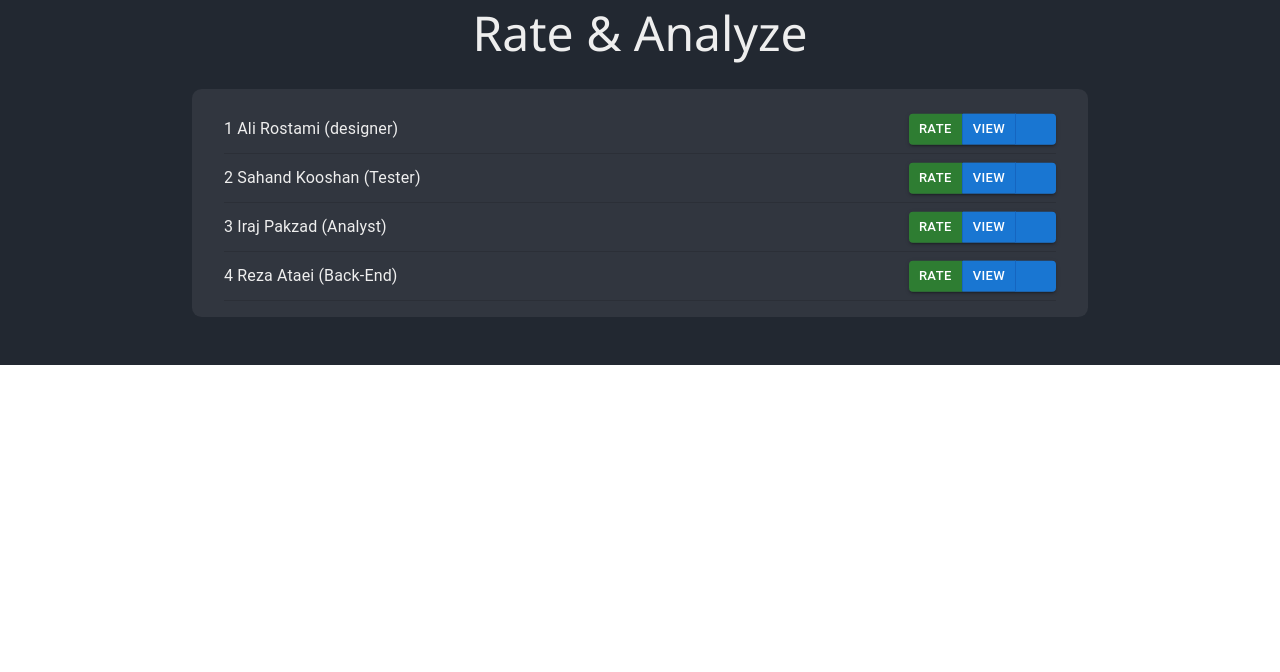
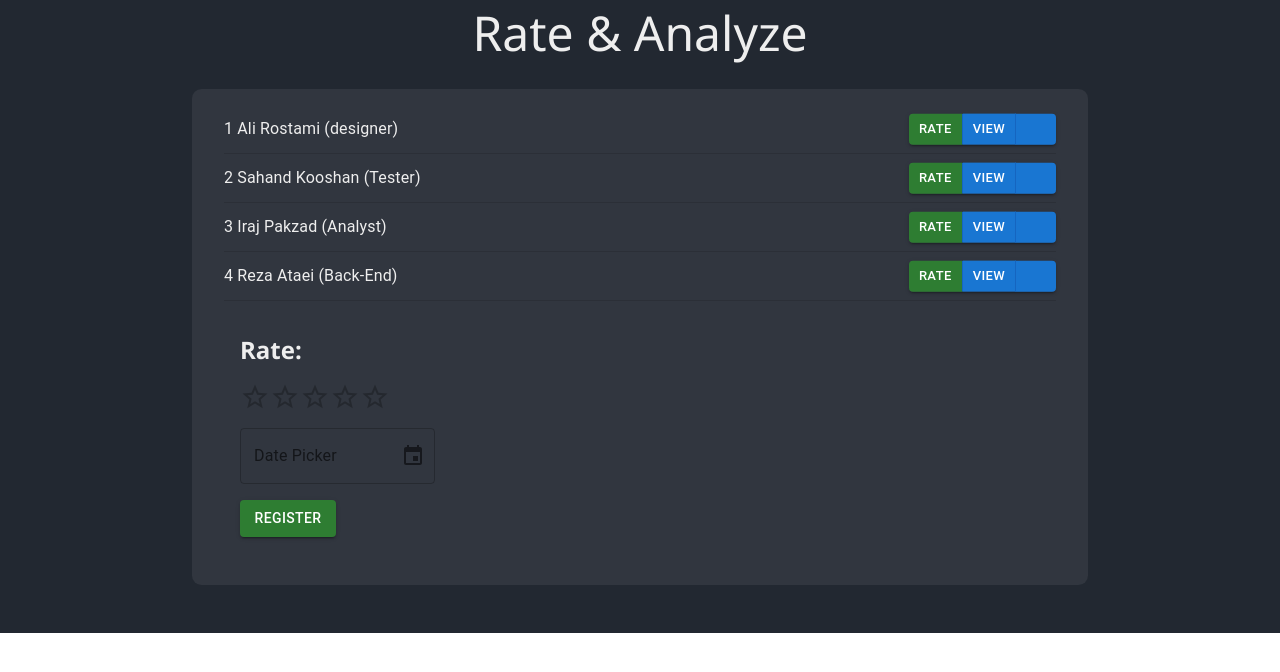
Before and after one commit to Soheil-kooshan/Rate-Analyze, a React (Vite) app in the folder client/: page / in a window 1280 px wide. Shown: the top 672 px of the page. Built offline with nearby package versions, Linux system fonts and the light colour scheme; some icons are missing.

Commit message:
rating component added

```diff
--- a/client/src/App.jsx
+++ b/client/src/App.jsx
@@ -1,13 +1,19 @@
+import { LocalizationProvider } from "@mui/x-date-pickers";
+import { AdapterDayjs } from "@mui/x-date-pickers/AdapterDayjs";
 import "./app.css";
+import RatingEmployee from "./components/RatingEmployee";
 import EmployeesList from "./components/employeesList";
 function App() {
   return (
-    <div className="background">
-      <h1>Rate & Analyze</h1>
-      <div className="container">
-        <EmployeesList />
+    <LocalizationProvider dateAdapter={AdapterDayjs}>
+      <div className="background">
+        <h1>Rate & Analyze</h1>
+        <div className="container">
+          <EmployeesList />
+          <RatingEmployee />
+        </div>
       </div>
-    </div>
+    </LocalizationProvider>
   );
 }
 export default App;
--- /dev/null
+++ b/client/src/components/RatingEmployee.jsx
@@ -0,0 +1,42 @@
+import Rating from "@mui/material/Rating";
+import Button from "@mui/material/Button";
+import Box from "@mui/material/Box";
+import { useState } from "react";
+import { DatePicker, LocalizationProvider } from "@mui/x-date-pickers";
+import { AdapterDayjs } from "@mui/x-date-pickers/AdapterDayjs";
+
+function RatingEmployee() {
+  const [value, setValue] = useState(null);
+
+  return (
+    <Box
+      sx={{
+        display: "flex",
+        flexDirection: "column",
+        width: "30%",
+        p: 4,
+      }}
+    >
+      <h2>Rate:</h2>
+      <Rating
+        sx={{ paddingY: 2 }}
+        size="large"
+        name="simple-controlled"
+        value={value}
+        onChange={(event, newValue) => {
+          setValue(newValue);
+        }}
+      />
+      <DatePicker label="Date Picker" format="YYYY/MM/DD" />
+      <Button
+        sx={{ width: "6rem", marginTop: "1rem" }}
+        color="success"
+        variant="contained"
+      >
+        Register
+      </Button>
+    </Box>
+  );
+}
+
+export default RatingEmployee;
```
